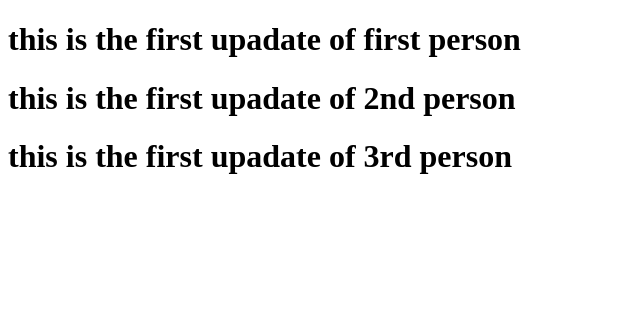
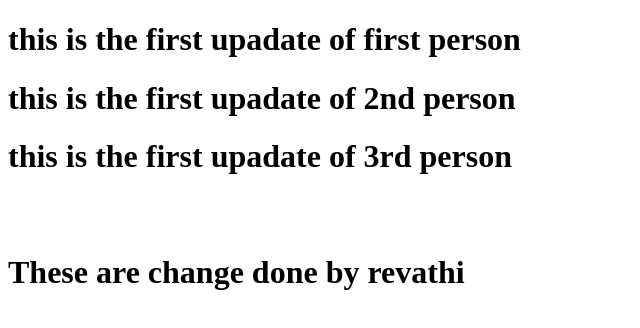
Before and after one commit to Gundashruthi/fetch1, a plain HTML site: page 15-9-25.html in a window 1280 px wide. Shown: the whole page, without its empty margins (0-640 px from the left). Drawn offline with Linux system fonts and the light colour scheme.

Commit message:
revathi changes

```diff
--- a/15-9-25.html
+++ b/15-9-25.html
@@ -9,5 +9,7 @@
     <h1>this is the first upadate of first person</h1>
     <h1>this is the first upadate of 2nd person</h1>
     <h1>this is the first upadate of 3rd person</h1>
+    <br><br>
+    <h1>These are change done by revathi</h1>
 </body>
 </html>
```
